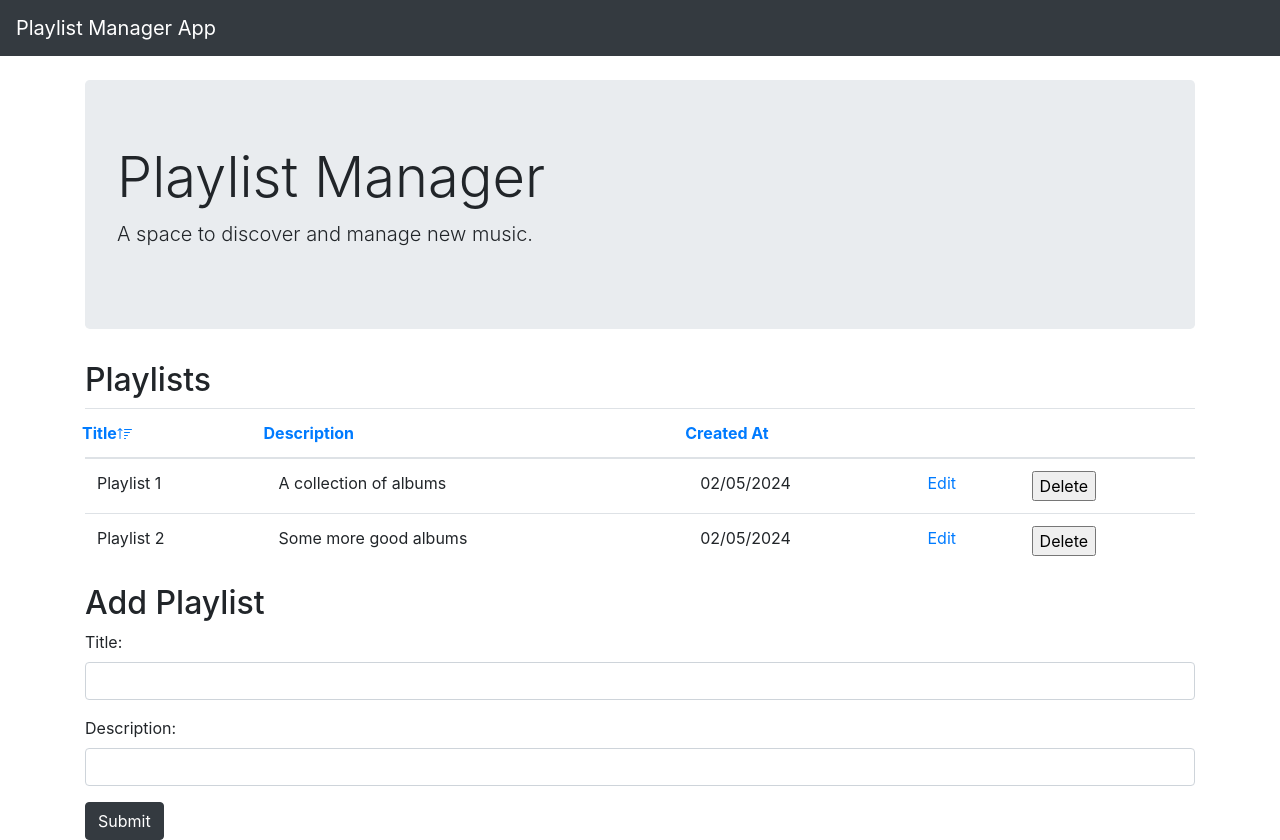
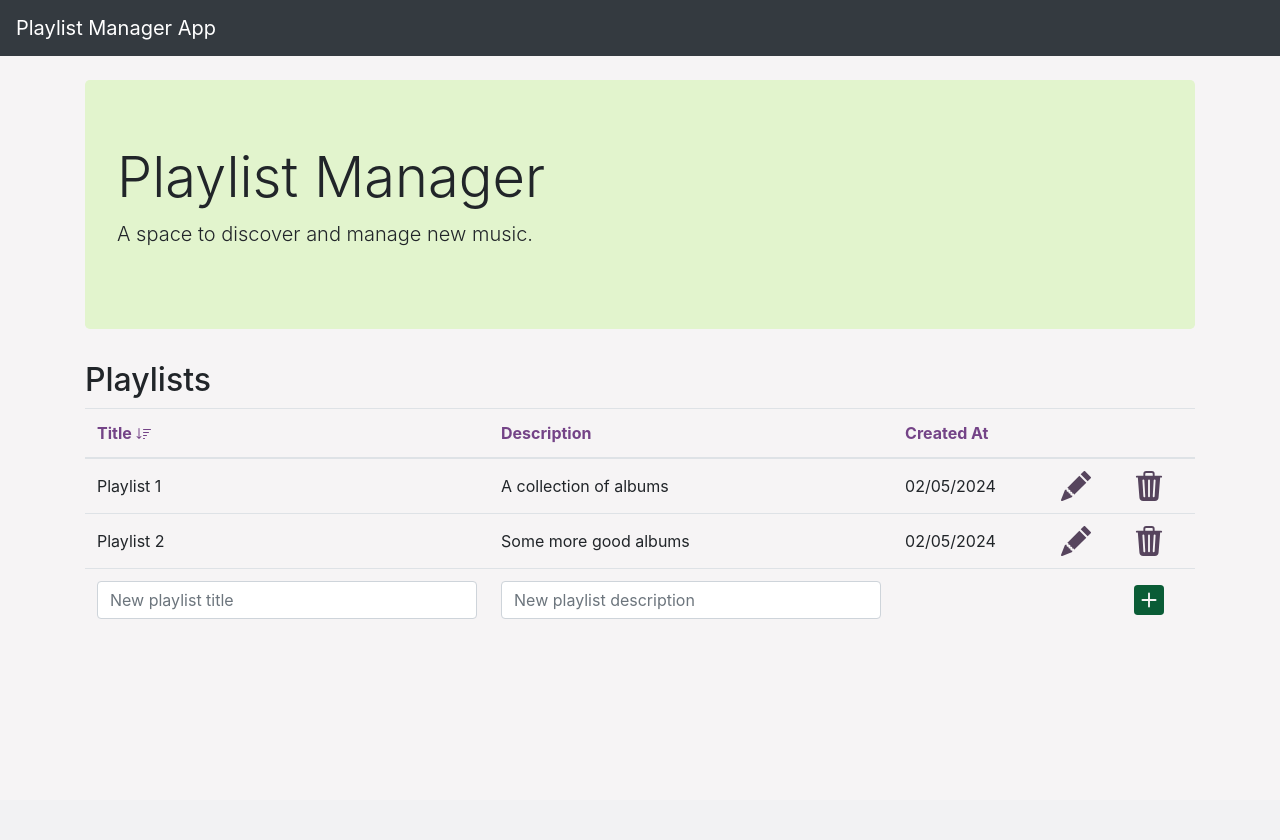
Before and after one commit to CalPinSW/playlist-manager, a Flask app: a page that uses src/templates/index.html in a window 1280 px wide. After the commit the page ends 619 px from the top, so only its background shows below. Run offline with Flask 3, Linux system fonts and the light colour scheme; some libraries are stand-ins or nearby versions.

Commit message:
Improve styling of the app. Add custom css overrides, icons for buttons and sort indicators, depending on sort-method

```diff
--- /dev/null
+++ b/src/static/styles/styles.css
@@ -0,0 +1,77 @@
+body {
+  background-color: #f6f4f5;
+}
+
+button,
+a.link-button {
+  all: unset;
+  padding: 0.5rem 1rem;
+  border-radius: 0.5rem;
+  border-color: #56445d;
+  background-color: #56445d;
+  color: #f6f4f5;
+  cursor: pointer;
+}
+
+button:hover,
+a.link-button:hover {
+  background: #7d6a84;
+  color: #f6f4f5;
+}
+
+button[type="submit"] {
+  background: #0a5c36;
+  border-color: #0a5c36;
+}
+
+button:hover[type="submit"] {
+  background: #1d8d58;
+}
+
+button.icon-btn {
+  all: unset;
+  background-color: #f6f4f5;
+  color: #56445d;
+  cursor: pointer;
+}
+button.icon-btn:hover {
+  color: #7d6a84;
+}
+
+button[type="submit"].icon-btn-submit {
+  all: unset;
+  background-color: #f6f4f5;
+  color: #0a5c36;
+  cursor: pointer;
+}
+
+button[type="submit"].icon-btn-submit:hover {
+  color: #1d8d58;
+}
+
+a {
+  color: #744387;
+}
+
+table.table td {
+  vertical-align: middle;
+}
+
+div.space-between > * {
+  margin-left: 0.5rem;
+  margin-right: 0.5rem;
+}
+div.space-between > *:first-child {
+  margin-left: 0rem;
+}
+div.space-between > *:last-child {
+  margin-right: 0rem;
+}
+
+.jumbotron {
+  background-color: #e2f4cd;
+}
+
+.form-group {
+  margin-bottom: 0;
+}
--- a/src/templates/edit_playlist.html
+++ b/src/templates/edit_playlist.html
@@ -32,7 +32,10 @@
           value="{{playlist.description}}"
         />
       </div>
-      <button type="submit" class="btn btn-dark">Submit</button>
+      <div class="space-between">
+        <button type="submit">Submit</button>
+        <a href="{{url_for('index')}}" class="link-button">Cancel</a>
+      </div>
     </form>
   </div>
 </div>
--- /dev/null
+++ b/src/templates/icons/add.html
@@ -0,0 +1,12 @@
+<svg
+  xmlns="http://www.w3.org/2000/svg"
+  width="30"
+  height="30"
+  fill="currentColor"
+  class="bi bi-plus-square-fill"
+  viewBox="0 0 16 16"
+>
+  <path
+    d="M2 0a2 2 0 0 0-2 2v12a2 2 0 0 0 2 2h12a2 2 0 0 0 2-2V2a2 2 0 0 0-2-2zm6.5 4.5v3h3a.5.5 0 0 1 0 1h-3v3a.5.5 0 0 1-1 0v-3h-3a.5.5 0 0 1 0-1h3v-3a.5.5 0 0 1 1 0"
+  />
+</svg>
--- /dev/null
+++ b/src/templates/icons/delete.html
@@ -0,0 +1,12 @@
+<svg
+  xmlns="http://www.w3.org/2000/svg"
+  width="30"
+  height="30"
+  fill="currentColor"
+  class="bi bi-trash3-fill"
+  viewBox="0 0 16 16"
+>
+  <path
+    d="M11 1.5v1h3.5a.5.5 0 0 1 0 1h-.538l-.853 10.66A2 2 0 0 1 11.115 16h-6.23a2 2 0 0 1-1.994-1.84L2.038 3.5H1.5a.5.5 0 0 1 0-1H5v-1A1.5 1.5 0 0 1 6.5 0h3A1.5 1.5 0 0 1 11 1.5m-5 0v1h4v-1a.5.5 0 0 0-.5-.5h-3a.5.5 0 0 0-.5.5M4.5 5.029l.5 8.5a.5.5 0 1 0 .998-.06l-.5-8.5a.5.5 0 1 0-.998.06m6.53-.528a.5.5 0 0 0-.528.47l-.5 8.5a.5.5 0 0 0 .998.058l.5-8.5a.5.5 0 0 0-.47-.528M8 4.5a.5.5 0 0 0-.5.5v8.5a.5.5 0 0 0 1 0V5a.5.5 0 0 0-.5-.5"
+  />
+</svg>
--- /dev/null
+++ b/src/templates/icons/edit.html
@@ -0,0 +1,12 @@
+<svg
+  xmlns="http://www.w3.org/2000/svg"
+  width="30"
+  height="30"
+  fill="currentColor"
+  class="bi bi-pencil-fill"
+  viewBox="0 0 16 16"
+>
+  <path
+    d="M12.854.146a.5.5 0 0 0-.707 0L10.5 1.793 14.207 5.5l1.647-1.646a.5.5 0 0 0 0-.708zm.646 6.061L9.793 2.5 3.293 9H3.5a.5.5 0 0 1 .5.5v.5h.5a.5.5 0 0 1 .5.5v.5h.5a.5.5 0 0 1 .5.5v.5h.5a.5.5 0 0 1 .5.5v.207zm-7.468 7.468A.5.5 0 0 1 6 13.5V13h-.5a.5.5 0 0 1-.5-.5V12h-.5a.5.5 0 0 1-.5-.5V11h-.5a.5.5 0 0 1-.5-.5V10h-.5a.5.5 0 0 1-.175-.032l-.179.178a.5.5 0 0 0-.11.168l-2 5a.5.5 0 0 0 .65.65l5-2a.5.5 0 0 0 .168-.11z"
+  />
+</svg>
--- a/src/templates/icons/sort_down.html
+++ b/src/templates/icons/sort_down.html
@@ -3,10 +3,10 @@
   width="16"
   height="16"
   fill="currentColor"
-  class="bi bi-sort-down-alt"
+  class="bi bi-sort-up-alt"
   viewBox="0 0 16 16"
 >
   <path
-    d="M3.5 3.5a.5.5 0 0 0-1 0v8.793l-1.146-1.147a.5.5 0 0 0-.708.708l2 1.999.007.007a.497.497 0 0 0 .7-.006l2-2a.5.5 0 0 0-.707-.708L3.5 12.293zm4 .5a.5.5 0 0 1 0-1h1a.5.5 0 0 1 0 1zm0 3a.5.5 0 0 1 0-1h3a.5.5 0 0 1 0 1zm0 3a.5.5 0 0 1 0-1h5a.5.5 0 0 1 0 1zM7 12.5a.5.5 0 0 0 .5.5h7a.5.5 0 0 0 0-1h-7a.5.5 0 0 0-.5.5"
+    d="M3.5 13.5a.5.5 0 0 1-1 0V4.707L1.354 5.854a.5.5 0 1 1-.708-.708l2-1.999.007-.007a.5.5 0 0 1 .7.006l2 2a.5.5 0 1 1-.707.708L3.5 4.707zm4-9.5a.5.5 0 0 1 0-1h1a.5.5 0 0 1 0 1zm0 3a.5.5 0 0 1 0-1h3a.5.5 0 0 1 0 1zm0 3a.5.5 0 0 1 0-1h5a.5.5 0 0 1 0 1zM7 12.5a.5.5 0 0 0 .5.5h7a.5.5 0 0 0 0-1h-7a.5.5 0 0 0-.5.5"
   />
 </svg>
--- a/src/templates/icons/sort_up.html
+++ b/src/templates/icons/sort_up.html
@@ -3,10 +3,10 @@ xmlns="http://www.w3.org/2000/svg"
   width="16"
   height="16"
   fill="currentColor"
-class="bi bi-sort-up"
+  class="bi bi-sort-down"
   viewBox="0 0 16 16"
 >
   <path
-  d="M3.5 12.5a.5.5 0 0 1-1 0V3.707L1.354 4.854a.5.5 0 1 1-.708-.708l2-1.999.007-.007a.5.5 0 0 1 .7.006l2 2a.5.5 0 1 1-.707.708L3.5 3.707zm3.5-9a.5.5 0 0 1 .5-.5h7a.5.5 0 0 1 0 1h-7a.5.5 0 0 1-.5-.5M7.5 6a.5.5 0 0 0 0 1h5a.5.5 0 0 0 0-1zm0 3a.5.5 0 0 0 0 1h3a.5.5 0 0 0 0-1zm0 3a.5.5 0 0 0 0 1h1a.5.5 0 0 0 0-1z"
+    d="M3.5 2.5a.5.5 0 0 0-1 0v8.793l-1.146-1.147a.5.5 0 0 0-.708.708l2 1.999.007.007a.497.497 0 0 0 .7-.006l2-2a.5.5 0 0 0-.707-.708L3.5 11.293zm3.5 1a.5.5 0 0 1 .5-.5h7a.5.5 0 0 1 0 1h-7a.5.5 0 0 1-.5-.5M7.5 6a.5.5 0 0 0 0 1h5a.5.5 0 0 0 0-1zm0 3a.5.5 0 0 0 0 1h3a.5.5 0 0 0 0-1zm0 3a.5.5 0 0 0 0 1h1a.5.5 0 0 0 0-1z"
   />
 </svg>
--- a/src/templates/index.html
+++ b/src/templates/index.html
@@ -9,21 +9,20 @@ content %}
 <div class="row">
   <div class="col-md-12">
     <h2>Playlists</h2>
-    <table class="table">
+    <table class="table" aria-describedby="Table of created playlists">
       <thead>
         <tr>
           <th scope="col">
-            <a
-              class="row"
-              href="{{ url_for('index', sort_by='title', desc=sort_by == 'title' and not desc)}}"
-            >
-              <span>Title</span>
-              {{ show_sort_icon_or_nothing(sort_by=='title', desc) }}
-            </a>
+            <div>
+              <a
+                href="{{ url_for('index', sort_by='title', desc=sort_by == 'title' and not desc)}}"
+              >
+                Title {{ show_sort_icon_or_nothing(sort_by=='title', desc) }}
+              </a>
+            </div>
           </th>
           <th scope="col">
             <a
-              class="row"
               href="{{ url_for('index', sort_by='description', desc=sort_by == 'description' and not desc)}}"
               ><span>Description</span>
               {{ show_sort_icon_or_nothing(sort_by=='description', desc) }}
@@ -31,7 +30,6 @@ content %}
           </th>
           <th scope="col">
             <a
-              class="row"
               href="{{ url_for('index', sort_by='created_at', desc=sort_by == 'created_at' and not desc)}}"
               ><span>Created At</span>
               {{ show_sort_icon_or_nothing(sort_by=='created_at', desc) }}
@@ -48,42 +46,59 @@ content %}
           <td>{{playlist.description}}</td>
           <td>{{playlist.created_at.strftime("%m/%d/%Y")}}</td>
           <td>
-            <a href="{{ url_for('get_edit_playlist', id=playlist.id)}}">Edit</a>
+            <a href="{{ url_for('get_edit_playlist', id=playlist.id)}}"
+              ><button class="icon-btn">
+                {% include "icons/edit.html" %}
+              </button></a
+            >
           </td>
           <td>
             <form
               action="{{ url_for('delete_playlist_by_id', id=playlist.id) }}"
               method="post"
             >
-              <input type="submit" value="Delete" />
+              <button class="icon-btn">
+                {% include "icons/delete.html" %}
+              </button>
             </form>
           </td>
-          {% endfor %}
+        </tr>
+        {% endfor %}
+        <tr>
+          <form method="post" action="/create-playlist">
+            <td>
+              <div class="form-group">
+                <input
+                  type="text"
+                  class="form-control"
+                  id="title"
+                  name="title"
+                  placeholder="New playlist title"
+                />
+              </div>
+            </td>
+            <td>
+              <div class="form-group">
+                <input
+                  type="text"
+                  class="form-control"
+                  id="description"
+                  name="description"
+                  placeholder="New playlist description"
+                />
+              </div>
+            </td>
+            <td></td>
+            <td></td>
+            <td>
+              <button type="submit" class="icon-btn-submit">
+                {% include "icons/add.html" %}
+              </button>
+            </td>
+          </form>
         </tr>
       </tbody>
     </table>
   </div>
 </div>
-
-<div class="row">
-  <div class="col-md-12">
-    <h2>Add Playlist</h2>
-    <form method="post" action="/create-playlist">
-      <div class="form-group">
-        <label for="title">Title:</label>
-        <input type="text" class="form-control" id="title" name="title" />
-      </div>
-      <div class="form-group">
-        <label for="description">Description:</label>
-        <input
-          type="text"
-          class="form-control"
-          id="description"
-          name="description"
-        />
-      </div>
-      <button type="submit" class="btn btn-dark">Submit</button>
-    </form>
-  </div>
-</div>
 {% endblock %}
--- a/src/templates/layout.html
+++ b/src/templates/layout.html
@@ -1,10 +1,23 @@
-<!doctype html>
+<!DOCTYPE html>
 <html lang="en">
   <head>
-    <meta charset="utf-8">
-    <meta name="viewport" content="width=device-width, initial-scale=1, shrink-to-fit=no">
-
-    <link rel="stylesheet" type="text/css" href="https://stackpath.bootstrapcdn.com/bootstrap/4.3.1/css/bootstrap.min.css" integrity="sha384-ggOyR0iXCbMQv3Xipma34MD+dH/1fQ784/j6cY/iJTQUOhcWr7x9JvoRxT2MZw1T" crossorigin="anonymous">
+    <meta charset="utf-8" />
+    <meta
+      name="viewport"
+      content="width=device-width, initial-scale=1, shrink-to-fit=no"
+    />
+    <link
+      rel="stylesheet"
+      type="text/css"
+      href="https://stackpath.bootstrapcdn.com/bootstrap/4.3.1/css/bootstrap.min.css"
+      integrity="sha384-ggOyR0iXCbMQv3Xipma34MD+dH/1fQ784/j6cY/iJTQUOhcWr7x9JvoRxT2MZw1T"
+      crossorigin="anonymous"
+    />
+    <link
+      rel="stylesheet"
+      type="text/css"
+      href="{{ url_for('static',filename='styles/styles.css') }}"
+    />
 
     <title>{% block title %}Playlist Manager App{% endblock %}</title>
   </head>
@@ -13,12 +26,22 @@
       <a class="navbar-brand" href="/">Playlist Manager App</a>
     </nav>
 
-    <div class="container body-content">
-      {% block content %}{% endblock %}
-    </div>
+    <div class="container body-content">{% block content %}{% endblock %}</div>
 
-    <script src="https://code.jquery.com/jquery-3.3.1.slim.min.js" integrity="sha384-q8i/X+965DzO0rT7abK41JStQIAqVgRVzpbzo5smXKp4YfRvH+8abtTE1Pi6jizo" crossorigin="anonymous"></script>
-    <script src="https://cdnjs.cloudflare.com/ajax/libs/popper.js/1.14.7/umd/popper.min.js" integrity="sha384-UO2eT0CpHqdSJQ6hJty5KVphtPhzWj9WO1clHTMGa3JDZwrnQq4sF86dIHNDz0W1" crossorigin="anonymous"></script>
-    <script src="https://stackpath.bootstrapcdn.com/bootstrap/4.3.1/js/bootstrap.min.js" integrity="sha384-JjSmVgyd0p3pXB1rRibZUAYoIIy6OrQ6VrjIEaFf/nJGzIxFDsf4x0xIM+B07jRM" crossorigin="anonymous"></script>
+    <script
+      src="https://code.jquery.com/jquery-3.3.1.slim.min.js"
+      integrity="sha384-q8i/X+965DzO0rT7abK41JStQIAqVgRVzpbzo5smXKp4YfRvH+8abtTE1Pi6jizo"
+      crossorigin="anonymous"
+    ></script>
+    <script
+      src="https://cdnjs.cloudflare.com/ajax/libs/popper.js/1.14.7/umd/popper.min.js"
+      integrity="sha384-UO2eT0CpHqdSJQ6hJty5KVphtPhzWj9WO1clHTMGa3JDZwrnQq4sF86dIHNDz0W1"
+      crossorigin="anonymous"
+    ></script>
+    <script
+      src="https://stackpath.bootstrapcdn.com/bootstrap/4.3.1/js/bootstrap.min.js"
+      integrity="sha384-JjSmVgyd0p3pXB1rRibZUAYoIIy6OrQ6VrjIEaFf/nJGzIxFDsf4x0xIM+B07jRM"
+      crossorigin="anonymous"
+    ></script>
   </body>
 </html>
--- a/src/templates/macros.html
+++ b/src/templates/macros.html
@@ -1,6 +1,3 @@
-{% macro show_sort_icon_or_nothing(sorted, desc) %}
-<div class>
-  {% if sorted %} {% if desc %} {% include "icons/sort_down.html" %} {% else %}
-  {% include "icons/sort_up.html" %} {% endif %} {% endif %}
-</div>
-{% endmacro %}
+{% macro show_sort_icon_or_nothing(sorted, desc) %} {% if sorted %} {% if desc
+%} {% include "icons/sort_down.html" %} {% else %} {% include
+"icons/sort_up.html" %} {% endif %} {% endif %} {% endmacro %}
```
Lines whose indentation alone changed are shown as unchanged.
